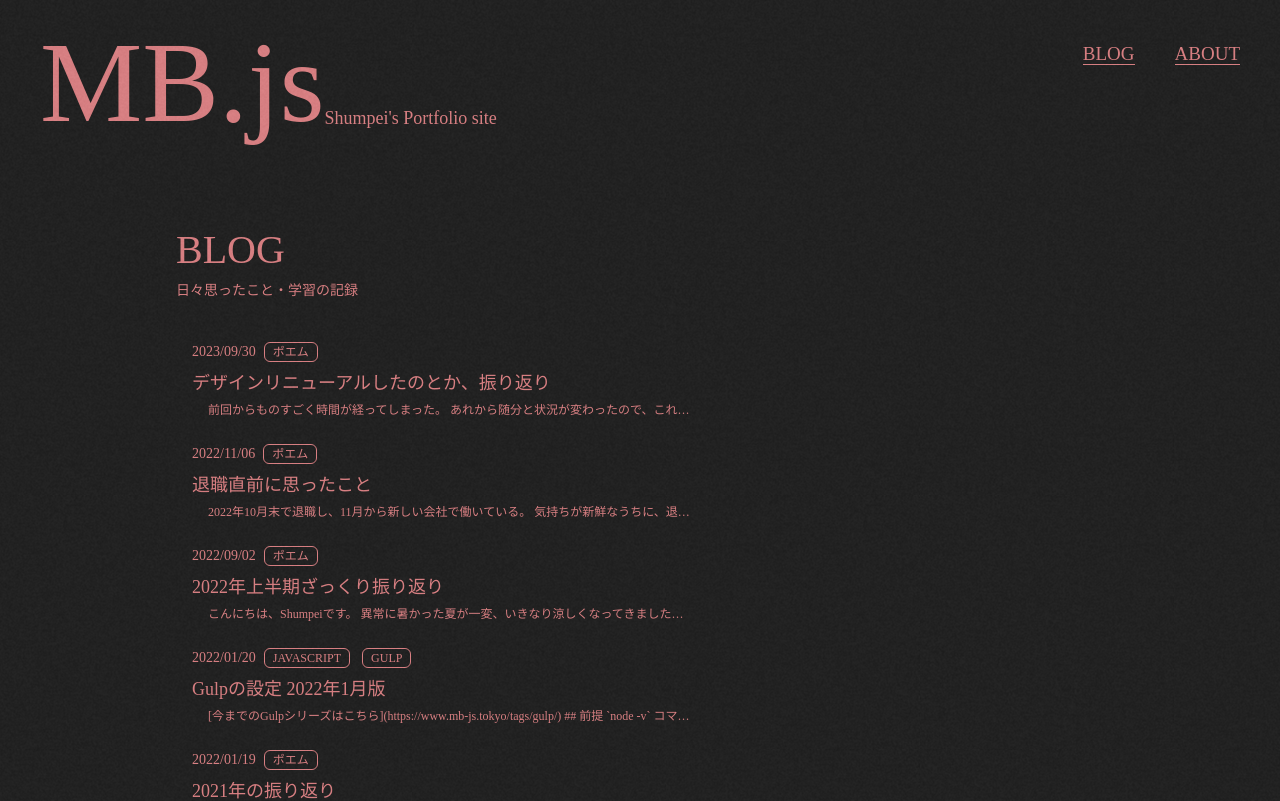
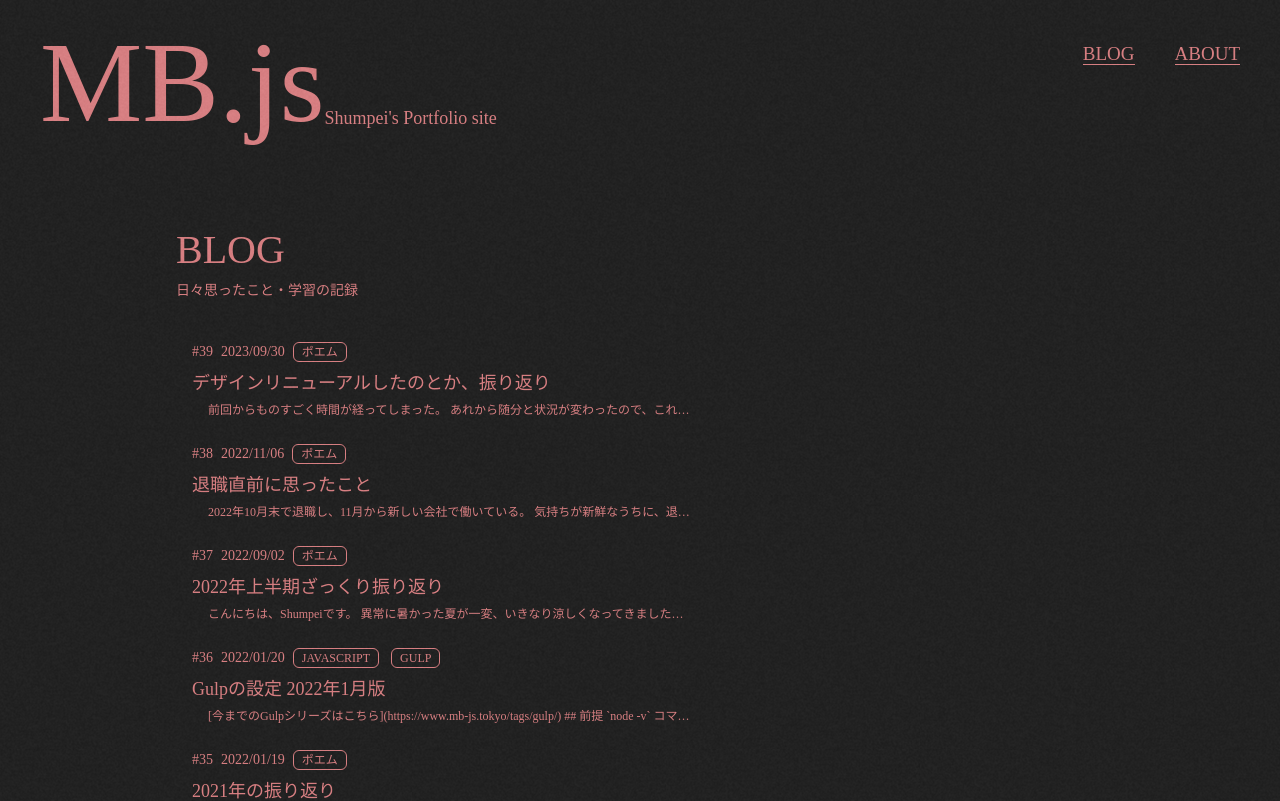
Before and after one commit to Shumpei0111/MBJS-2023, a Next.js app: page /archives/1 in a window 1280 px wide. Shown: the top 801 px of the page. Built offline with nearby package versions, Linux system fonts and the light colour scheme; a web font is replaced by a local one.

Commit message:
feat: 記事一覧にidを表示

```diff
--- a/src/pages/archives/[page].tsx
+++ b/src/pages/archives/[page].tsx
@@ -34,6 +34,7 @@ export default function Archives({ posts, page, total, perPage }: Props) {
                   <li className="duration-300 ease-in group/blog-title flex flex-col w-fit">
                     <Link href={`/articles/${post.slug}`}>
                       <div className="flex gap-x-2 items-center pb-1">
+                        <span className="text-14">#{post.id}</span>
                         <span className="text-14">
                           {getPostDate(post.date)}
                         </span>
```
